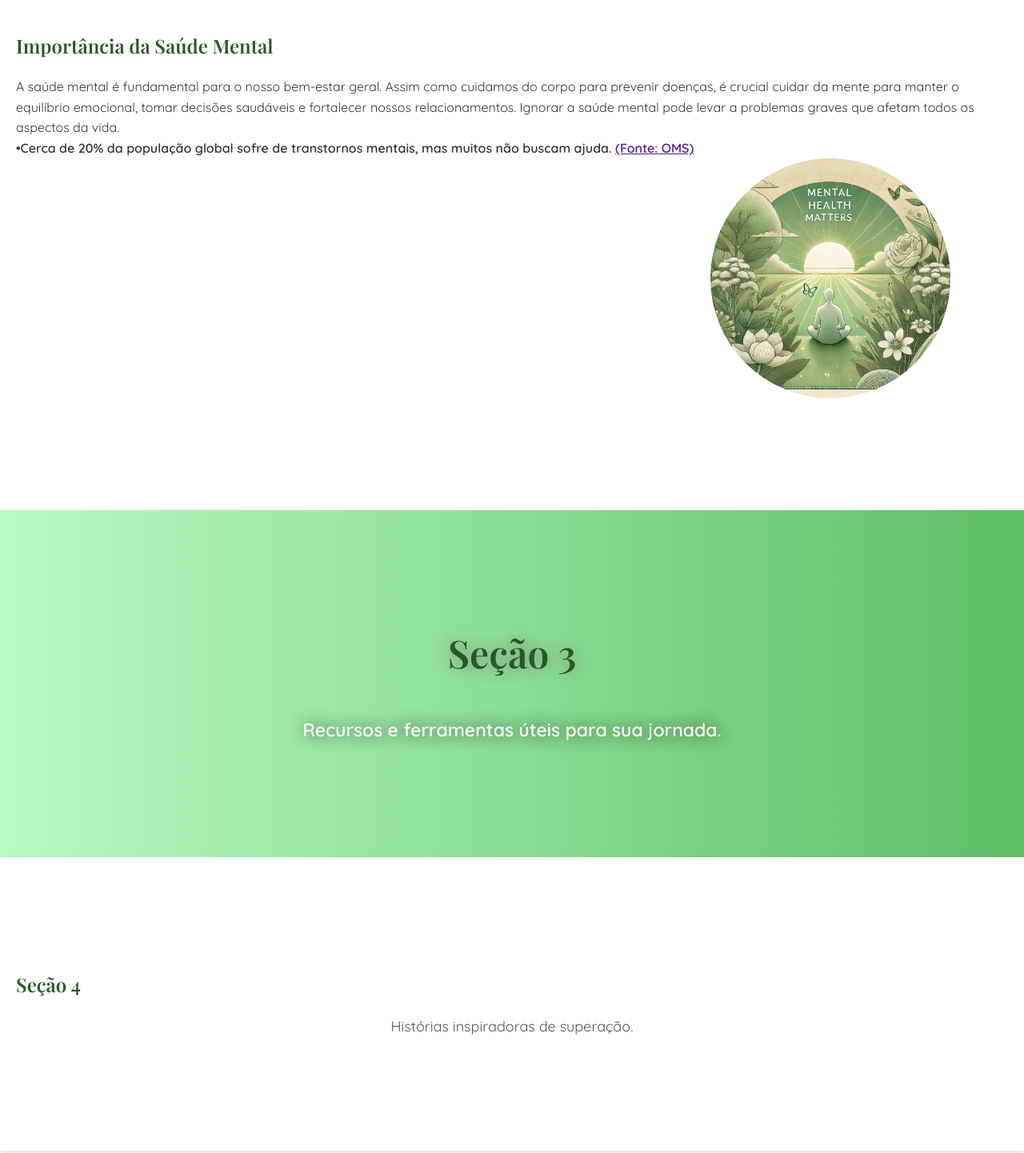
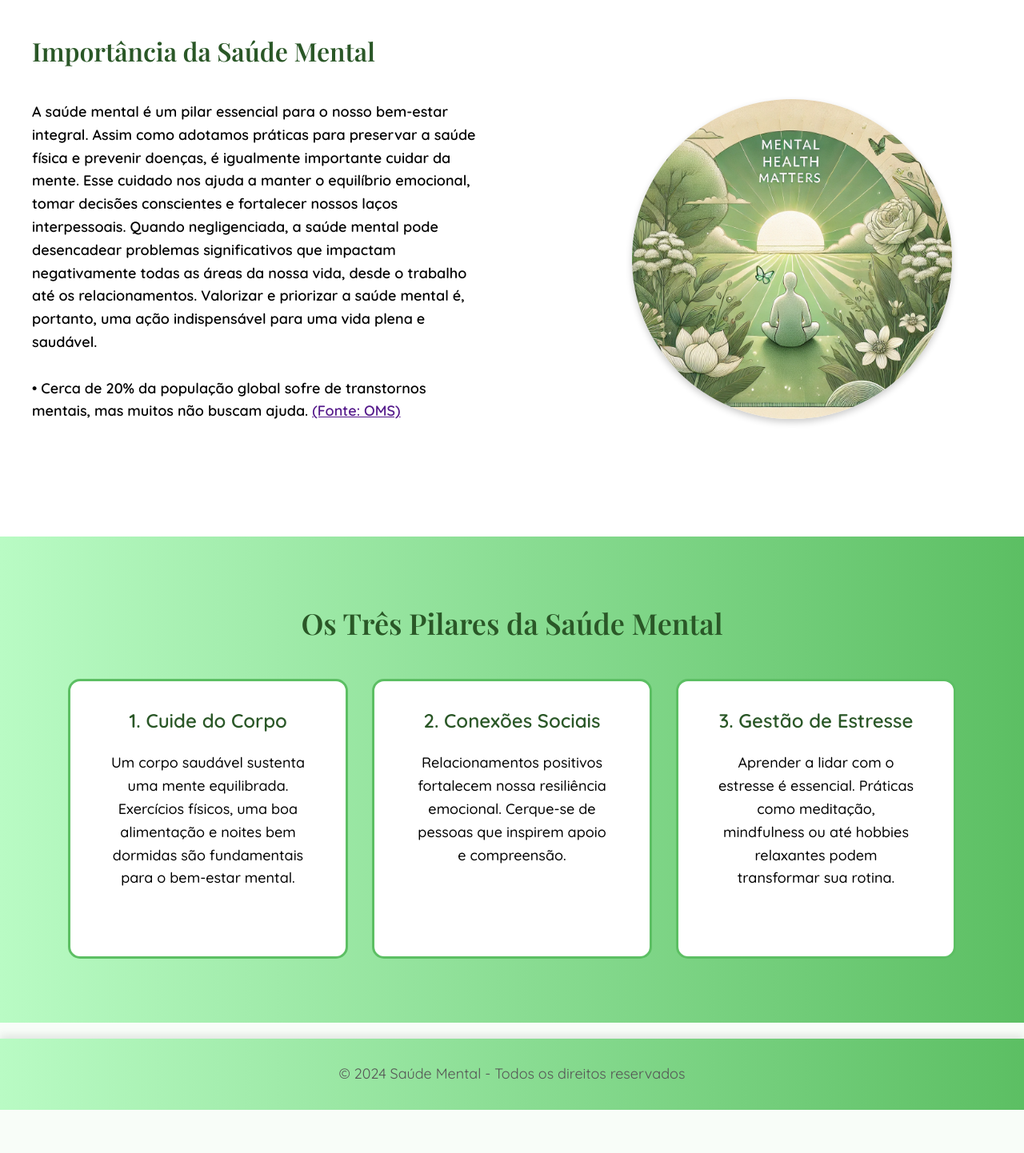
Before and after one commit to Rafsbar/You-re-Not-Alone, a plain HTML site: page Telas/HOME/home.html in a window 1280 px wide. Shown: the part 1440-2882 px from the top of the page at 80% size. After the commit the page ends 2828 px from the top, so only its background shows below. Drawn offline with nearby package versions, Linux system fonts and the light colour scheme.

Commit message:
ATUALIZANDO TELAS

```diff
--- a/Telas/HOME/home.css
+++ b/Telas/HOME/home.css
@@ -175,19 +175,111 @@
     display: flex;
     text-align: left;
   }
+/* -----------------------------------------------SECAO2---------- */
+/* Estilo para a seção dois */
+.section-two {
+  display: flex;
+  flex-direction: column; /* Empilha os elementos em coluna */
+  gap: 20px; /* Espaço entre os elementos */
+  align-items: flex-start; /* Alinha os elementos à esquerda */
+}
 
-.sectiontwo {
-text-align: left;
+.section-two h2 {
+  text-align: center; /* Centraliza o título */
+  font-size: 32px; /* Define o tamanho do título */
+  margin-bottom: 15px; /* Espaço abaixo do título */
+  margin-left: 20px;
+  width: 100%; /* Garante que o título ocupe toda a largura */
+}
 
-  }
+.section-two .content {
+  display: flex; /* Layout flexível para texto e imagem */
+  gap: 70px; /* Espaço entre o texto e a imagem */
+  align-items: center; /* Alinha verticalmente */
+}
 
-.sectiontwo .healthimportance{
-    display: flex; /* Define o layout flexível */
-    margin-left: 70%;
-    max-width: 300px;
-    border-radius: 60%;
+.section-two p {
+  text-align: left; /* Texto alinhado à esquerda */
+  font-size: 18px; /* Ajusta o tamanho da fonte */
+  line-height: 1.6; /* Altura das linhas */
+  color: #000000; /* Cor do texto */
+  max-width: 600px; /* Largura máxima para o texto */
+  font-weight: 600;
+}
 
+.section-two .image-container img {
+  width: 400px; /* Define a largura da imagem */
+  height: auto; /* Ajusta a altura proporcional */
+  margin-left: 100px;
+  border-radius: 50%; /* Torna a imagem redonda */
+  object-fit: cover; /* Ajusta a imagem para preencher o espaço */
+  box-shadow: 0 4px 8px rgba(0, 0, 0, 0.2); /* Sombra sutil para a imagem */
 }
+/* -------------------------------SECAO3----------- */
+/* Estilo para a Seção 3 */
+.secao3 {
+  padding: 80px 20px;
+  background: linear-gradient(to right, #b9fbc4, #5cbf63); /* Fundo verde em gradiente */
+  text-align: center;
+}
+
+.secao3 h2 {
+  font-size: 36px;
+  color: #2a5727; /* Verde escuro para o título */
+  margin-bottom: 40px;
+  text-shadow: none; /* Sem sombra no título */
+}
+
+/* Container dos cards */
+.card-container {
+  display: flex;
+  flex-wrap: wrap; /* Adapta os cards para telas menores */
+  justify-content: center;
+  gap: 30px; /* Espaço maior entre os cards */
+}
+
+/* Estilo dos cards */
+.card {
+  align-items: center;
+  background: #ffffff; /* Fundo branco */
+  color: #000; /* Texto mais escuro */
+  padding: 30px; /* Mais espaço interno */
+  border-radius: 15px; /* Borda levemente arredondada */
+  width: 350px; /* Cards mais largos */
+  height: 350px; /* Cards mais altos */
+  border: 3px solid #5cbf63; /* Borda verde */
+  display: flex;
+  flex-direction: column; /* Empilha o título e o texto */
+/* Espaço entre título e texto */
+}
+
+/* Títulos dos cards */
+.card h3 {
+  font-size: 24px;
+  color: #2a5727; /* Verde escuro para o título do card */
+  text-shadow: none; /* Sem sombra no título */
+  margin-bottom: 20px;
+}
+
+/* Texto dos cards */
+.card p {
+  font-size: 18px; /* Texto maior */
+  line-height: 1.6; /* Melhor espaçamento entre linhas */
+  margin: 0; /* Remove margens externas */
+  color: #000000; /* Texto mais escuro e legível */
+  font-weight: 500;
+}
+
+
+
+
+
+
+
+
+
+
+
 
   /* Footer */
   .footer {
--- a/Telas/HOME/home.html
+++ b/Telas/HOME/home.html
@@ -45,27 +45,54 @@
       <p>
         Você não está sozinho. Todos enfrentamos desafios emocionais em algum momento da vida,
         e este é um espaço seguro onde você encontrará acolhimento, apoio e informações para
-        cuidar da sua saúde mental. Lembre-se: pedir ajuda é um ato de força, não de fraqueza.
-        Sua jornada para o bem-estar começa aqui.
-
-      </p>
+        cuidar da sua saúde mental. Lembre-se: pedir ajuda é um ato de força, não de fraqueza. Sua jornada para o bem-estar começa aqui. </p>
 
     </section>
-    <section class="section white-bg">
-      <h2> Importância da Saúde Mental</h2>
-      <div class="sectiontwo">A saúde mental é fundamental para o nosso bem-estar geral. Assim como cuidamos do corpo para prevenir doenças, é crucial cuidar da mente para manter o equilíbrio emocional, tomar decisões saudáveis e fortalecer nossos relacionamentos. Ignorar a saúde mental pode levar a problemas graves que afetam todos os aspectos da vida.
-        <br> <b>•Cerca de 20% da população global sofre de transtornos mentais, mas muitos não buscam ajuda. <a href="">(Fonte: OMS)</a></b> <img class="healthimportance" src="../Assets/importanciasaude.webp" alt="">
+
+    <!-- -------------------------------------------SECAO2------- -->
+    <section class="section white-bg section-two">
+      <h2>Importância da Saúde Mental</h2>
+      <div class="content">
+        <p>
+          A saúde mental é um pilar essencial para o nosso bem-estar integral. Assim como adotamos práticas para preservar a saúde física e prevenir doenças, é igualmente importante cuidar da mente. Esse cuidado nos ajuda a manter o equilíbrio emocional, tomar decisões conscientes e fortalecer nossos laços interpessoais. Quando negligenciada, a saúde mental pode desencadear problemas significativos que impactam negativamente todas as áreas da nossa vida, desde o trabalho até os relacionamentos. Valorizar e priorizar a saúde mental é, portanto, uma ação indispensável para uma vida plena e saudável.
+          <br><br>
+          <b>• Cerca de 20% da população global sofre de transtornos mentais, mas muitos não buscam ajuda. <a href="">(Fonte: OMS)</a></b>
+        </p>
+        <div class="image-container">
+          <img src="../Assets/importanciasaude.webp" alt="Importância da Saúde Mental">
+        </div>
       </div>
     </section>
-    <section class="section green-gradient">
-      <h2>Seção 3</h2>
-      <p>Recursos e ferramentas úteis para sua jornada.</p>
+
+    <!-- -------------------------------------------SECAO3------- -->
+    <section class="secao3">
+      <h2>Os Três Pilares da Saúde Mental</h2>
+      <div class="card-container">
+        <!-- Card 1 -->
+        <div class="card">
+          <h3>1. Cuide do Corpo</h3>
+          <p>
+            Um corpo saudável sustenta uma mente equilibrada. Exercícios físicos, uma boa alimentação e noites bem dormidas são fundamentais para o bem-estar mental.
+          </p>
+        </div>
+        <!-- Card 2 -->
+        <div class="card">
+          <h3>2. Conexões Sociais</h3>
+          <p>
+            Relacionamentos positivos fortalecem nossa resiliência emocional. Cerque-se de pessoas que inspirem apoio e compreensão.
+          </p>
+        </div>
+        <!-- Card 3 -->
+        <div class="card">
+          <h3>3. Gestão de Estresse</h3>
+          <p>
+            Aprender a lidar com o estresse é essencial. Práticas como meditação, mindfulness ou até hobbies relaxantes podem transformar sua rotina.
+          </p>
+        </div>
+      </div>
     </section>
-    <section class="section white-bg">
-      <h2>Seção 4</h2>
-      <p>Histórias inspiradoras de superação.</p>
-    </section>
-  </main>
+
+
 
   <!-- Footer -->
   <footer class="footer">
```
